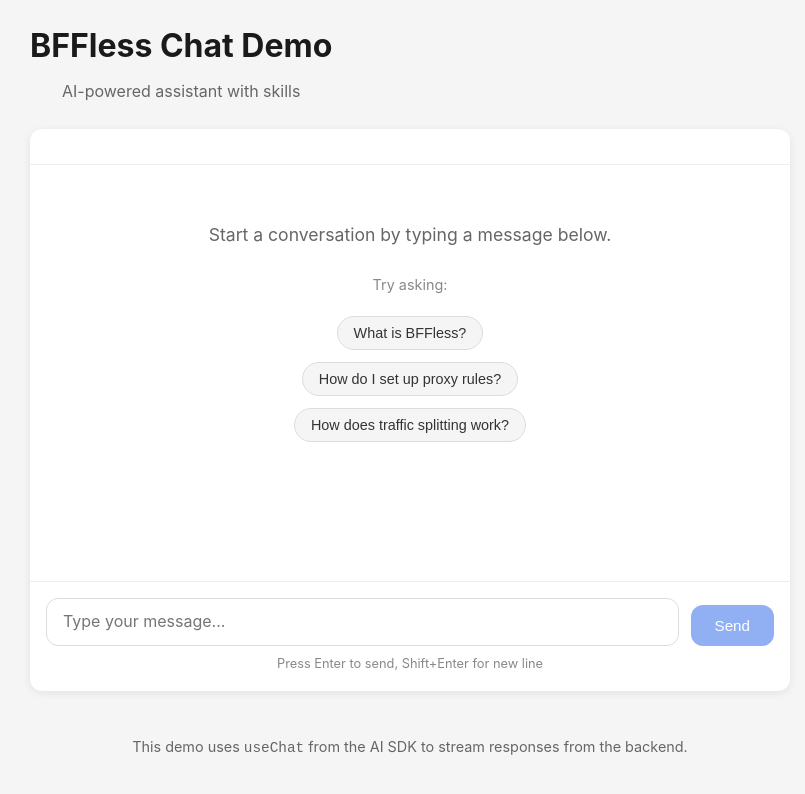
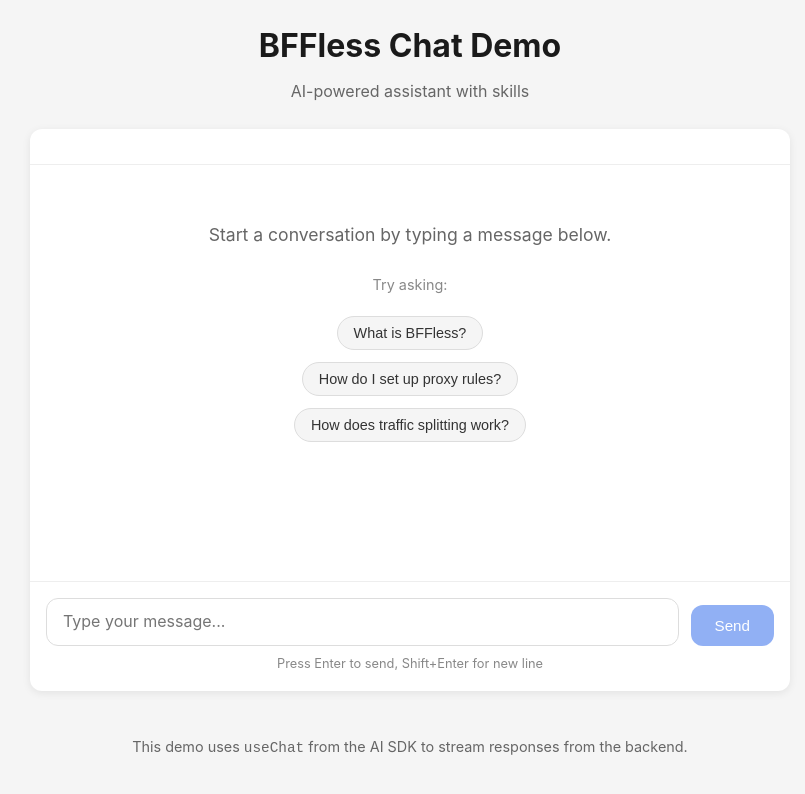
Before and after one commit to bffless/demo-chat, a React (Vite) app: page / in a window 1280 px wide. Shown: the top 794 px of the page, without its empty margins (230-1035 px from the left). Built offline with nearby package versions, Linux system fonts and the light colour scheme.

Commit message:
fix: style

```diff
--- a/src/App.tsx
+++ b/src/App.tsx
@@ -242,30 +242,16 @@
   return (
     <div style={styles.container}>
       <header style={styles.header}>
-        <div style={styles.headerRow}>
-          <div>
         <h1 style={styles.title}>BFFless Chat Demo</h1>
         <p style={styles.subtitle}>
           AI-powered assistant with skills
         </p>
-          </div>
-          {messages.length > 0 && (
-            <button
-              style={styles.newChatButton}
-              onClick={() => {
-                // Navigate to new chat (without conversation ID)
-                window.location.href = '/';
-              }}
-            >
-              New Chat
-            </button>
-          )}
-        </div>
       </header>
 
       <div style={styles.chatContainer}>
         {/* Status Bar */}
         <div style={styles.statusBar}>
+          <div style={styles.statusBadges}>
             {isStreaming && <span style={styles.statusBadge}>Streaming...</span>}
             {isSubmitting && <span style={styles.statusBadgeUpdating}>Sending...</span>}
             {rateLimit.isLimited ? (
@@ -279,6 +265,17 @@
             )}
             {status === 'ready' && messages.length > 0 && !rateLimit.isLimited && (
               <span style={styles.statusBadgeReady}>Ready</span>
+            )}
+          </div>
+          {messages.length > 0 && (
+            <button
+              style={styles.newChatButton}
+              onClick={() => {
+                window.location.href = '/';
+              }}
+            >
+              New Chat
+            </button>
           )}
         </div>
 
@@ -434,13 +431,8 @@
     flexDirection: 'column',
   },
   header: {
+    textAlign: 'center',
     marginBottom: '24px',
-  },
-  headerRow: {
-    display: 'flex',
-    justifyContent: 'space-between',
-    alignItems: 'center',
-    textAlign: 'center' as const,
   },
   title: {
     fontSize: '2rem',
@@ -452,12 +444,12 @@
     fontSize: '1rem',
   },
   newChatButton: {
-    padding: '10px 20px',
+    padding: '6px 12px',
     background: '#f5f5f5',
     border: '1px solid #ddd',
-    borderRadius: '8px',
+    borderRadius: '6px',
     cursor: 'pointer',
-    fontSize: '0.9rem',
+    fontSize: '0.8rem',
     fontWeight: '500',
     color: '#333',
     transition: 'background 0.2s',
@@ -483,6 +475,12 @@
     borderBottom: '1px solid #eee',
     display: 'flex',
     alignItems: 'center',
+    justifyContent: 'space-between',
+  },
+  statusBadges: {
+    display: 'flex',
+    alignItems: 'center',
+    gap: '8px',
   },
   statusBadge: {
     background: '#e0e7ff',
```
Lines whose indentation alone changed are shown as unchanged.
